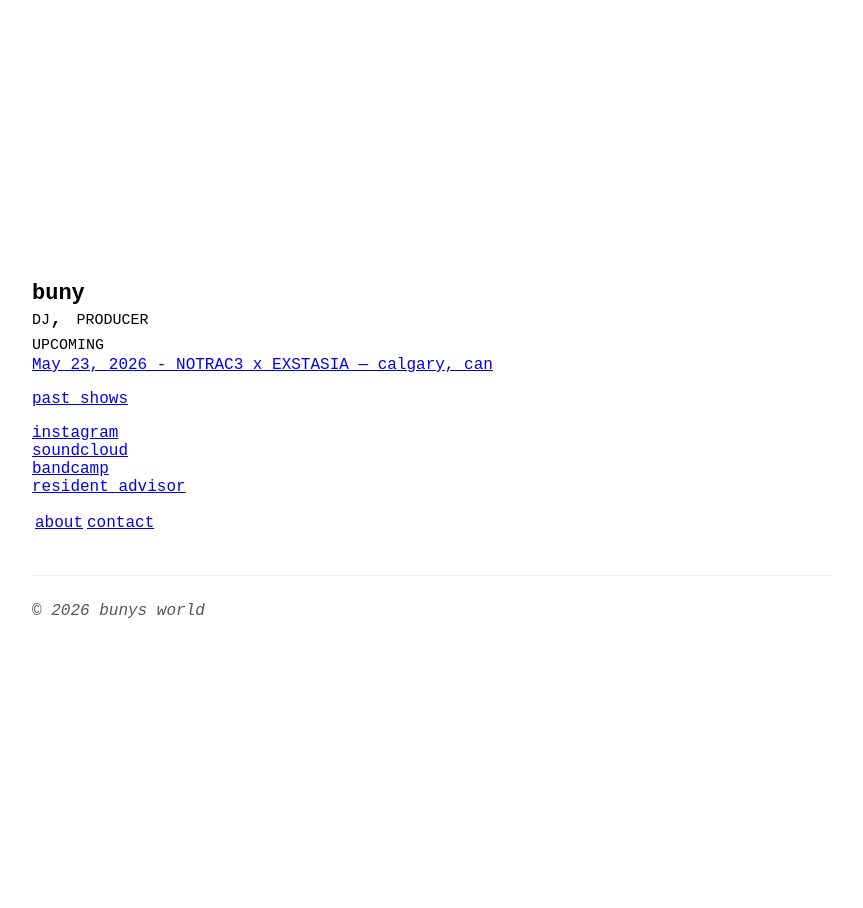
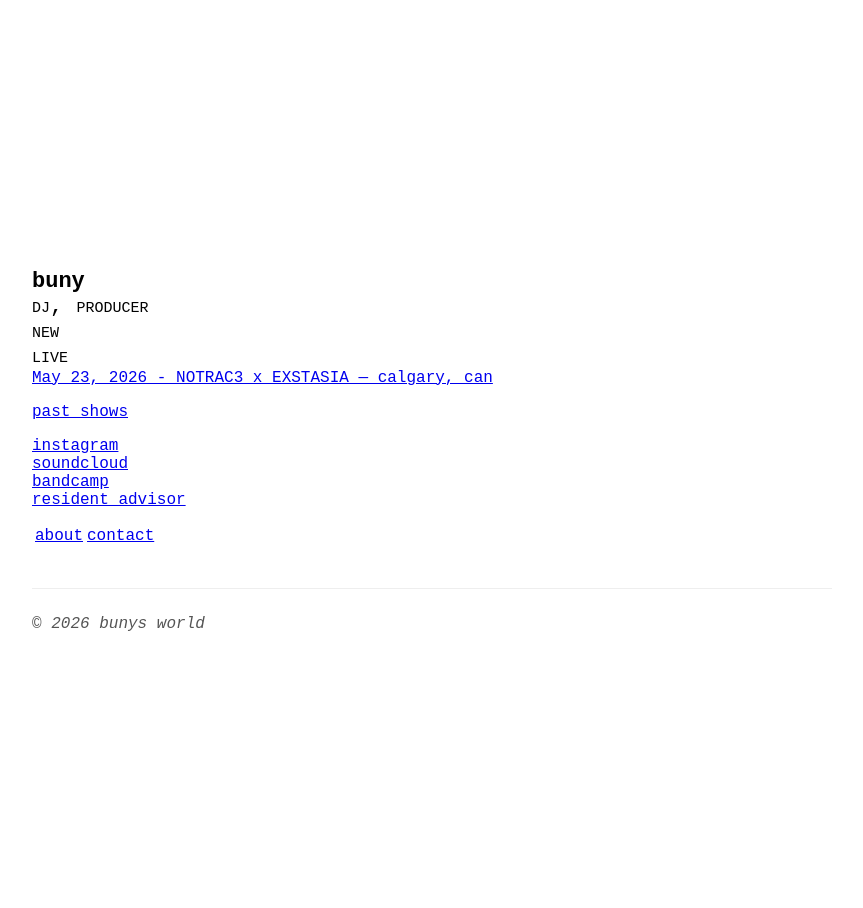
Before and after one commit to 746a70/buny, a Jekyll site: the page built from index.md, in a window 1280 px wide. Shown: the whole page, without its empty margins (208-1071 px from the left). Built offline with Jekyll 4.4.1, drawn with Linux system fonts in a browser that asks for light colours.

Commit message:
Update index.md

```diff
--- a/index.md
+++ b/index.md
@@ -6,7 +6,10 @@ title: buny
 # buny
 ## dj, producer
 
-## upcoming
+## new
+
+
+## live
 
 {% assign current_date = site.time | date: '%s' %}
 {% for show in site.data.shows %}
```
